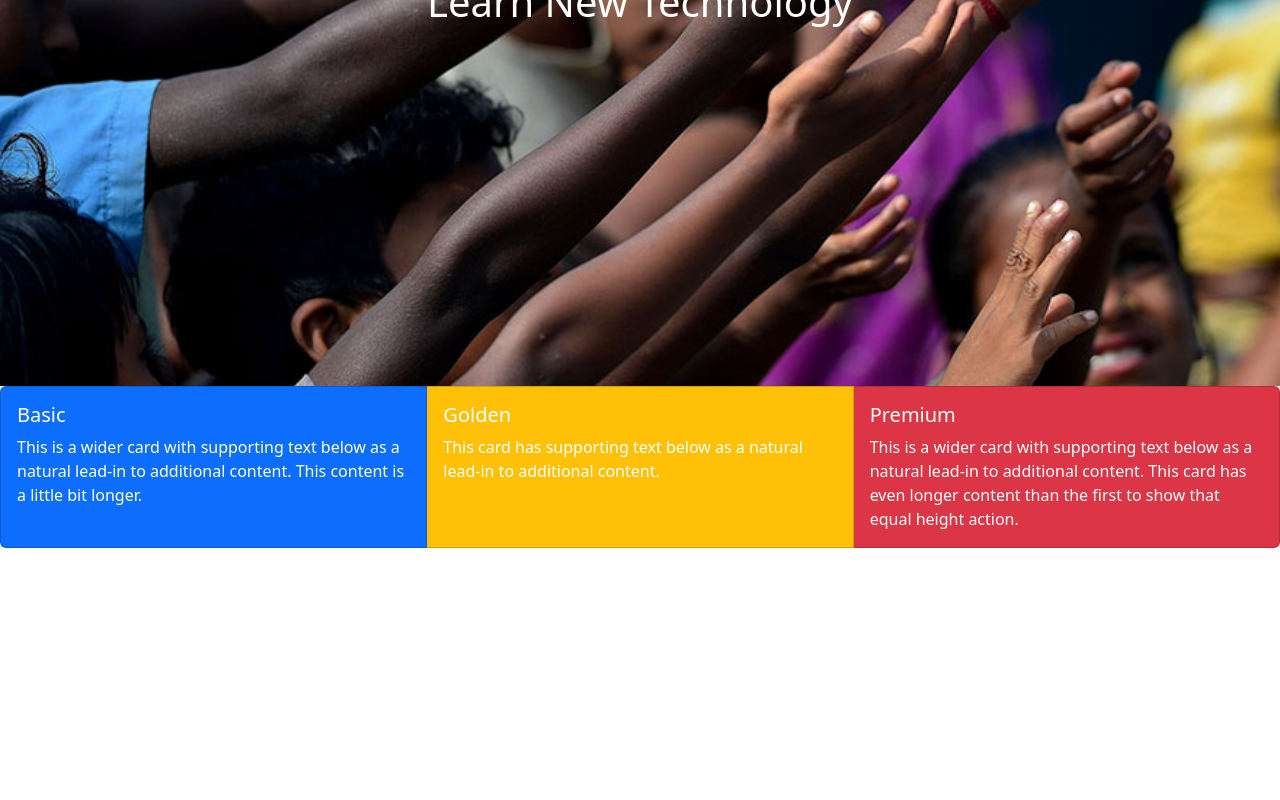
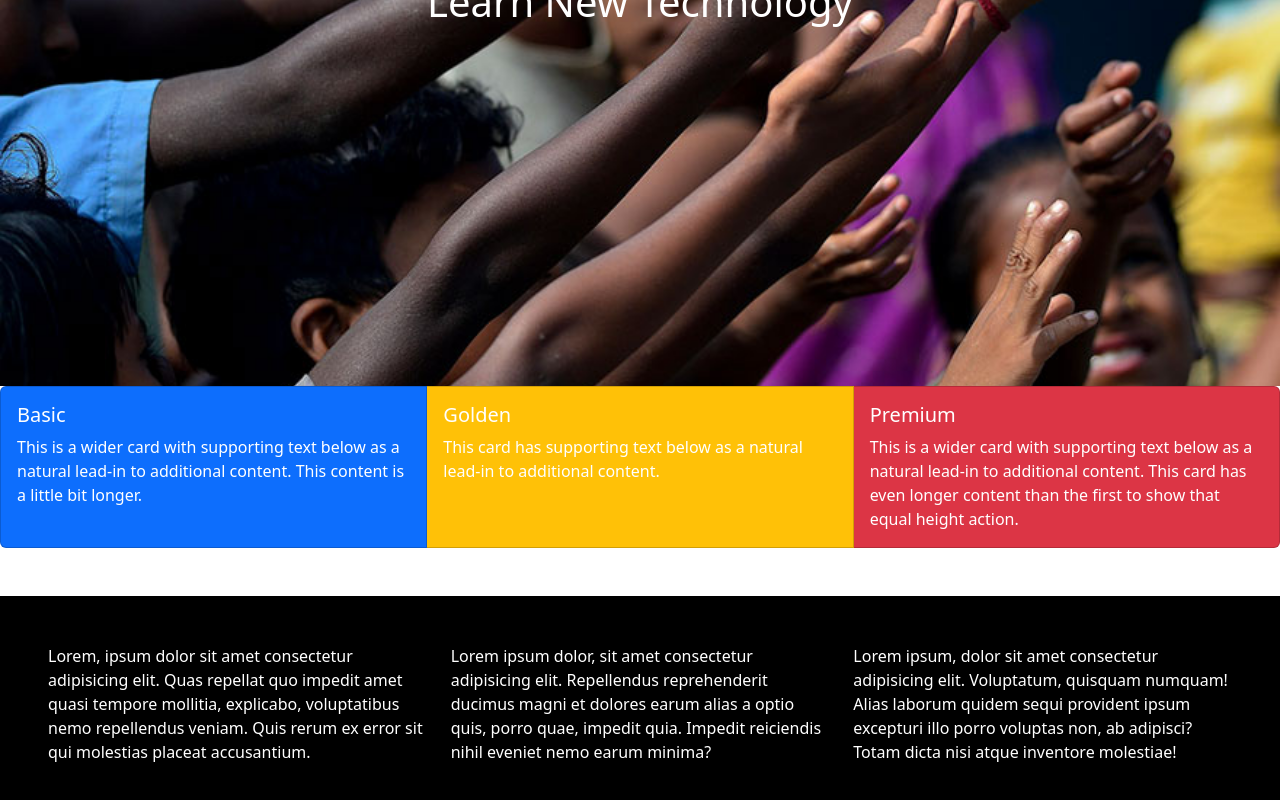
Before and after one commit to adnanhjoy/education, a React (Vite) app: page / in a window 1280 px wide. Shown: the part 430-1230 px from the top of the page. Before the commit the page ends 978 px from the top, so only its background shows below. Built offline with nearby package versions, Linux system fonts and the light colour scheme.

Commit message:
added footer section

```diff
--- /dev/null
+++ b/src/components/Footer/Footer.jsx
@@ -0,0 +1,22 @@
+import React from 'react';
+import { Col, Row } from 'react-bootstrap';
+
+const Footer = () => {
+    return (
+        <div className='bg-black mt-5 p-5 text-white'>
+            <Row xs={1} md={3}>
+                <Col>
+                    <p>Lorem, ipsum dolor sit amet consectetur adipisicing elit. Quas repellat quo impedit amet quasi tempore mollitia, explicabo, voluptatibus nemo repellendus veniam. Quis rerum ex error sit qui molestias placeat accusantium.</p>
+                </Col>
+                <Col>
+                    <p>Lorem ipsum dolor, sit amet consectetur adipisicing elit. Repellendus reprehenderit ducimus magni et dolores earum alias a optio quis, porro quae, impedit quia. Impedit reiciendis nihil eveniet nemo earum minima?</p>
+                </Col>
+                <Col>
+                    <p>Lorem ipsum, dolor sit amet consectetur adipisicing elit. Voluptatum, quisquam numquam! Alias laborum quidem sequi provident ipsum excepturi illo porro voluptas non, ab adipisci? Totam dicta nisi atque inventore molestiae!</p>
+                </Col>
+            </Row>
+        </div>
+    );
+};
+
+export default Footer;
--- a/src/layout/Main.jsx
+++ b/src/layout/Main.jsx
@@ -1,12 +1,14 @@
 import React from 'react';
 import NavBar from '../components/NavBar/NavBar';
 import { Outlet } from 'react-router-dom';
+import Footer from '../components/Footer/Footer';
 
 const Main = () => {
     return (
         <div>
             <NavBar></NavBar>
             <Outlet></Outlet>
+            <Footer></Footer>
         </div>
     );
 };
```
